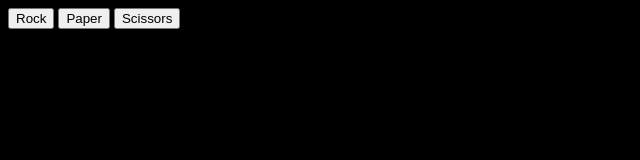
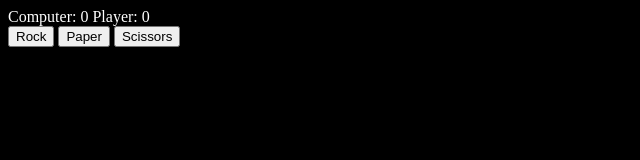
Before and after one commit to MioszR/RPS_JS, a plain HTML site: page index.html in a window 1280 px wide. Shown: the whole page, without its empty margins (0-640 px from the left). Drawn offline with Linux system fonts and the light colour scheme.

Commit message:
Reorganization code

```diff
--- a/index.html
+++ b/index.html
@@ -5,10 +5,14 @@
             body {
                 background-color: #000;
             }
+            #score {
+                color: #fff;
+            }
         </style>
     </head>
     <body>
-        <div id="container">
+        <div id="score">Computer: 0 Player: 0</div>
+        <div id="buttons">
             <button class="rock">Rock</button>
             <button class="paper">Paper</button>
             <button class="scissors">Scissors</button>
```
